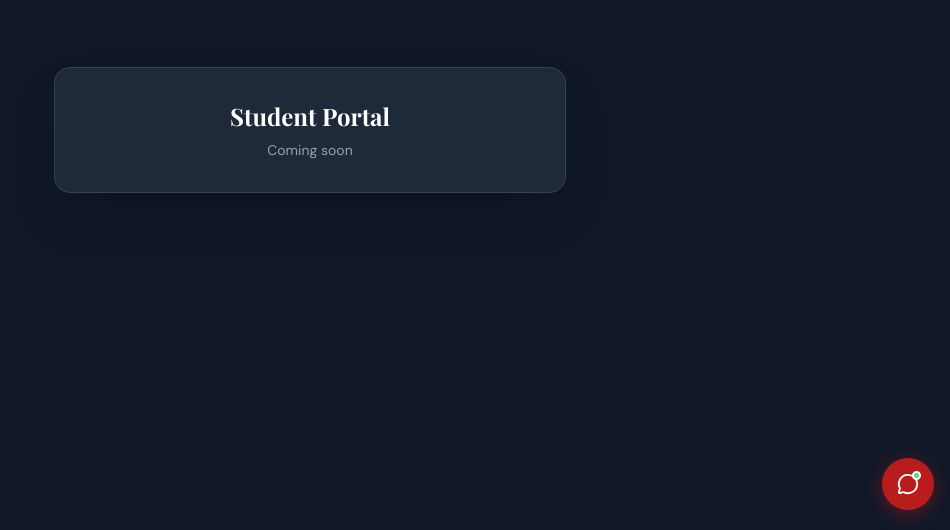
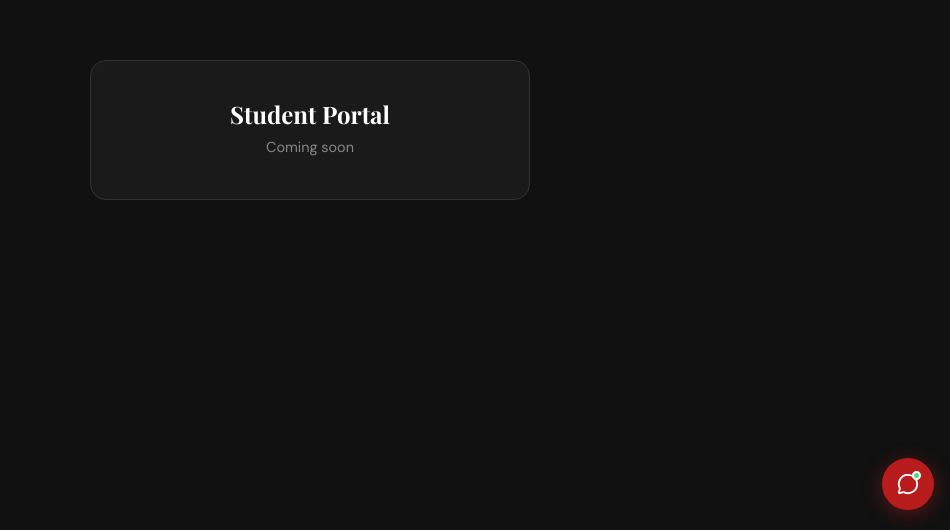
Before and after one commit to slmazwi-coder/advent-high-school, a React (Vite) app: page /student in a window 1280 px wide. Shown: the part 270-800 px from the top of the page, without its empty margins (330-1280 px from the left). Built offline with nearby package versions, Linux system fonts and the light colour scheme; a web font is replaced by a local one.

Commit message:
Update StudentPortal.tsx

```diff
--- a/src/pages/StudentPortal.tsx
+++ b/src/pages/StudentPortal.tsx
@@ -1,12 +1,9 @@
 import React from 'react';
-
-export const StudentPortal = () => {
-  return (
-    <div className="min-h-screen bg-gray-900 flex items-center justify-center p-4">
-      <div className="bg-gray-800 rounded-2xl shadow-2xl p-8 w-full max-w-lg border border-gray-700">
-        <h1 className="text-2xl font-bold text-white text-center">Student Portal</h1>
-        <p className="text-gray-400 text-sm mt-2 text-center">Coming soon</p>
-      </div>
+export const StudentPortal = () => (
+  <div style={{ minHeight: '100vh', background: '#111', display: 'flex', alignItems: 'center', justifyContent: 'center', padding: '2rem' }}>
+    <div style={{ background: '#1a1a1a', border: '1px solid #333', borderRadius: '1rem', padding: '2.5rem', maxWidth: 440, width: '100%', textAlign: 'center' }}>
+      <h1 style={{ fontFamily: 'var(--font-display)', color: '#fff', fontSize: '1.5rem', margin: '0 0 0.5rem' }}>Student Portal</h1>
+      <p style={{ color: '#888', fontSize: '0.9rem' }}>Coming soon</p>
     </div>
-  );
-};
+  </div>
+);
```
